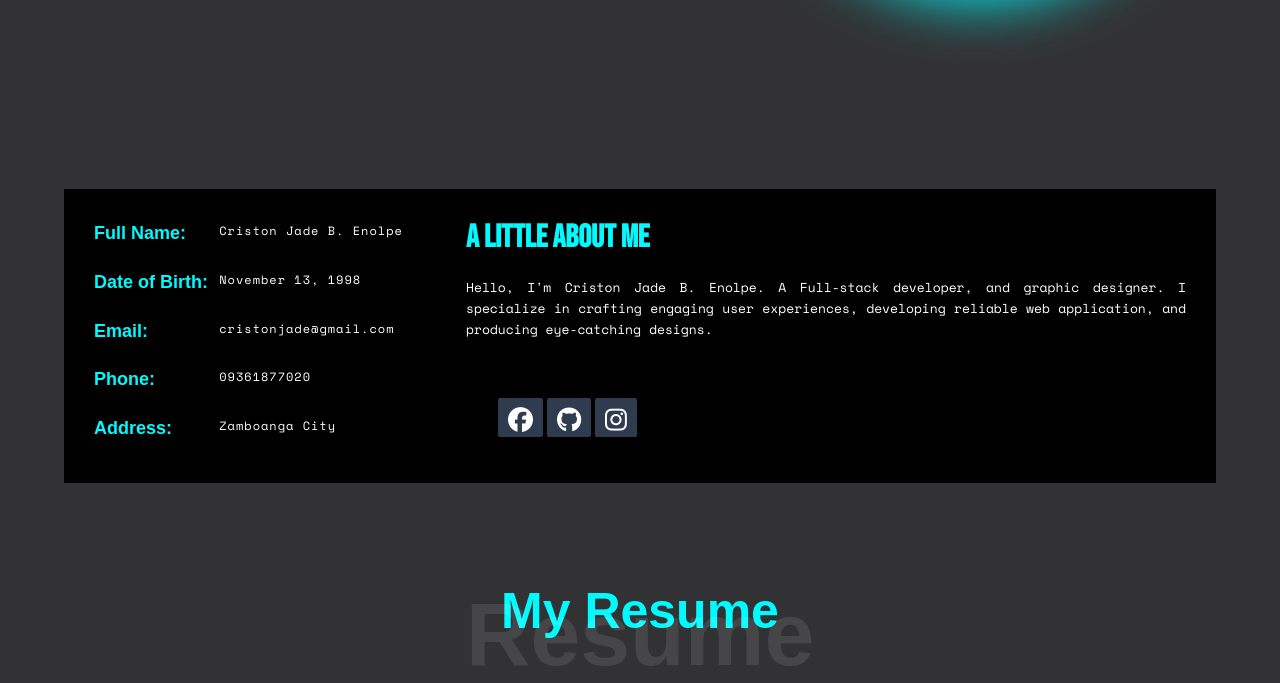
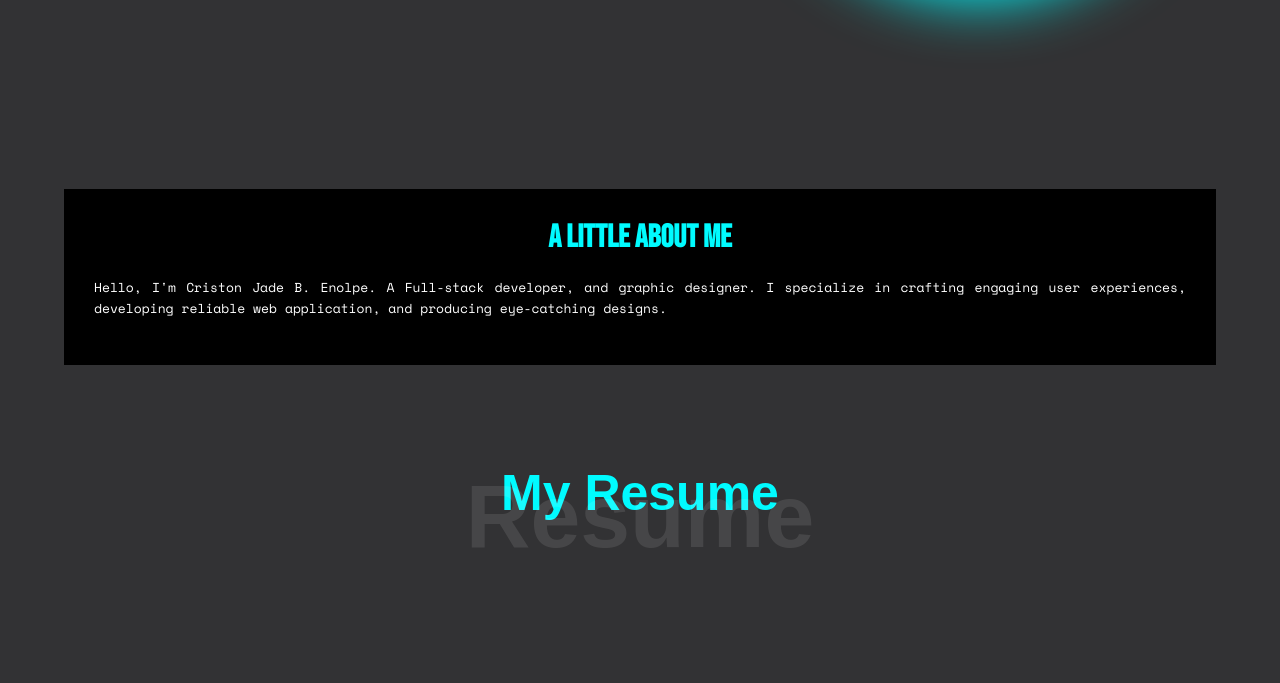
Before and after one commit to Ceejayglitch/Portfolio, a PHP site: page / in a window 1280 px wide. Shown: the part 549-1232 px from the top of the page. Run offline with PHP 8.4, Linux system fonts and the light colour scheme; some libraries are stand-ins or nearby versions.

Commit message:
change in contact and about

```diff
--- a/assets/style.css
+++ b/assets/style.css
@@ -345,6 +345,26 @@ nav .hamburger.active .bar {
 }
 
 .about .container-about{
+  background: var(--black);
+  padding: 30px;
+}
+
+.short-desc p{
+  color: var(--white);
+  font-family: "Space Mono", Arial, serif;
+  font-size: 13px;
+  text-align: justify;
+}
+
+.short-desc h2{
+    color: var(--text-color);
+    font-family: 'Bebas Neue', sans-serif;
+    font-weight: bold;
+    margin: 0 0 20px 0;
+    text-align: center;
+}
+
+.contacts .container-about{
     background: var(--black);
     padding: 30px;
 }
@@ -409,6 +429,7 @@ nav .hamburger.active .bar {
   font-family: 'Bebas Neue', sans-serif;
   font-weight: bold;
   margin: 0 0 20px 0;
+  text-align: center;
 }
 
 .col-md-8 p{
@@ -419,7 +440,7 @@ nav .hamburger.active .bar {
 }
 
 .fh5co-social-icons {
-  align-self: end; /* Aligns the ul to the end (bottom) of the column */
+  text-align: center; /* Aligns the ul to the end (bottom) of the column */
 }
 
 /* icons*/
@@ -861,11 +882,18 @@ nav .hamburger.active .bar {
 	}
 }
 
-.ftco-section {
+.projects {
     padding: 7em 0;
     position: relative;
   }
 
+
+  /* ===================CONTACT================== */
+
+  .contacts{
+    padding: 7em 0;
+    position: relative;
+  }
 
 /* ==== MEDIA SCREEN==== */
 @media screen and (max-width: 1280px) {
--- a/index.html
+++ b/index.html
@@ -25,7 +25,7 @@
                 <ul>
                     <li><a href="#home">Home</a></li>
                     <li><a href="#about">About</a></li>
-                    <li><a href="#">Projects</a></li>
+                    <li><a href="#projectSection">Projects</a></li>
                     <li><a href="#">Services</a></li>
                     <li><a href="#">Contact</a></li>
                 </ul>
@@ -68,15 +68,10 @@
         <section class="about" id="about">
             <div class="container-about">
               <!-- WELCOME TEXT -->
-              <div class="row">
-                <!-- <div class="content">
-                  <h1 class="arrow">A little about me</h1>
+              <!-- <div class="row"> -->
 
-                  <p>Hello, I'm Criston Jade B. Enolpe. A Full-stack developer, and graphic designer.
-                    I specialize in crafting engaging user experiences, developing reliable web application,
-                    and producing eye-catching designs.
-                </div> -->
-                <div class="col-md-4">
+                <!-- ilalagay sa contact -->
+                <!-- <div class="col-md-4">
                     <ul class="info">
 						<li><span class="first-block">Full Name:</span><span class="second-block">Criston Jade B. Enolpe</span></li>
 						<li><span class="first-block">Date of Birth:</span><span class="second-block">November 13, 1998</span></li>
@@ -84,21 +79,20 @@
 						<li><span class="first-block">Phone:</span><span class="second-block">09361877020</span></li>
 						<li><span class="first-block">Address:</span><span class="second-block">Zamboanga City</span></li>
 					</ul>
-                </div>
-                <div class="col-md-8">
+                </div> -->
+                <div class="short-desc">
                     <h2>A little about me</h2>
 					<p>Hello, I'm Criston Jade B. Enolpe. A Full-stack developer, and graphic designer.
                         I specialize in crafting engaging user experiences, developing reliable web application,
                         and producing eye-catching designs.
                     </p>
-						<ul class="fh5co-social-icons">
+						<!-- <ul class="fh5co-social-icons">
 							<li><a href="https://www.facebook.com/Ceejayski/" target="_blank"><i class="fa-brands fa-facebook"></i></a></li>
 							<li><a href="https://github.com/Ceejayglitch" target="_blank"><i class="fa-brands fa-github"></i></a></li>
 							<li><a href="https://www.instagram.com/c_jade.mp4/" target="_blank"><i class="fa-brands fa-instagram"></i></a></li>
-						</ul>
+						</ul> -->
                 </div>
               </div>
-            </div>
 
             <!-- Resume -->
 
@@ -270,7 +264,7 @@
 
                         <!-- Projects Section -->
 
-    <section class="ftco-section" id="projectSection">
+    <section class="projects" id="projectSection">
         <div class="row justify-content-center pb-5">
             <div class="col-md-12 heading-section text-center ftco-animate" data-aos="fade-up" data-aos-duration="1000">
                 <h1 class="big big-2">Projects</h1>
@@ -353,6 +347,38 @@
 
     </section>
 
+
+    <section class="contacts" id="contactSect">
+        <div class="container-about">
+              <!-- WELCOME TEXT -->
+              <div class="row">
+
+                <!-- ilalagay sa contact -->
+                <div class="col-md-4">
+                    <ul class="info">
+						<li><span class="first-block">Full Name:</span><span class="second-block">Criston Jade B. Enolpe</span></li>
+						<!-- <li><span class="first-block">Date of Birth:</span><span class="second-block">November 13, 1998</span></li> -->
+						<li><span class="first-block">Email:</span><span class="second-block">cristonjade@gmail.com</span></li>
+						<li><span class="first-block">Phone:</span><span class="second-block">09361877020</span></li>
+						<li><span class="first-block">Address:</span><span class="second-block">Zamboanga City</span></li>
+					</ul>
+                </div>
+                <div class="col-md-8">
+                    <h2>Contact Me</h2>
+					<p>Have a project in mind or just want to say hello? I'd love to hear from you! Feel free to reach out using the contact information given or by filling out the form below. </p>
+						<ul class="fh5co-social-icons">
+							<li><a href="https://www.facebook.com/Ceejayski/" target="_blank"><i class="fa-brands fa-facebook"></i></a></li>
+							<li><a href="https://github.com/Ceejayglitch" target="_blank"><i class="fa-brands fa-github"></i></a></li>
+							<li><a href="https://www.instagram.com/c_jade.mp4/" target="_blank"><i class="fa-brands fa-instagram"></i></a></li>
+						</ul>
+                </div>
+              </div>
+            </div>
+
+    </section>
+
+
+
     </div>
 
     <script src="https://unpkg.com/aos@next/dist/aos.js"></script>
```
